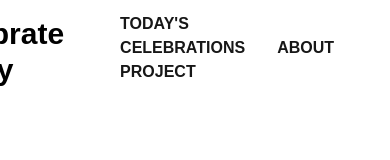
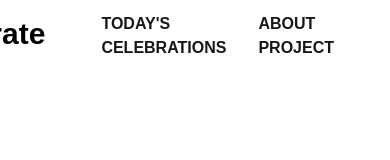
Before and after one commit to elvitak/celebrate_today, a Next.js app: page /about in a window 390 px wide. Shown: the top 160 px of the page. Built offline with nearby package versions, Linux system fonts and the light colour scheme.

Commit message:
Fix inline-flex to seperate navigationbar items when resizing the page to smaller - fix responsive design

```diff
--- a/src/components/NavigationBar.js
+++ b/src/components/NavigationBar.js
@@ -11,7 +11,7 @@ const NavigationBar = () => {
       >
         Celebrate Today
       </Link>
-      <div className="md:inline-flex pt-3 px-10 ml-auto font-semibold uppercase">
+      <div className="inline-flex pt-3 px-10 ml-auto font-semibold uppercase">
         <Link href="/today" className="hover:text-yellow-200">
           Today's celebrations
         </Link>
```
